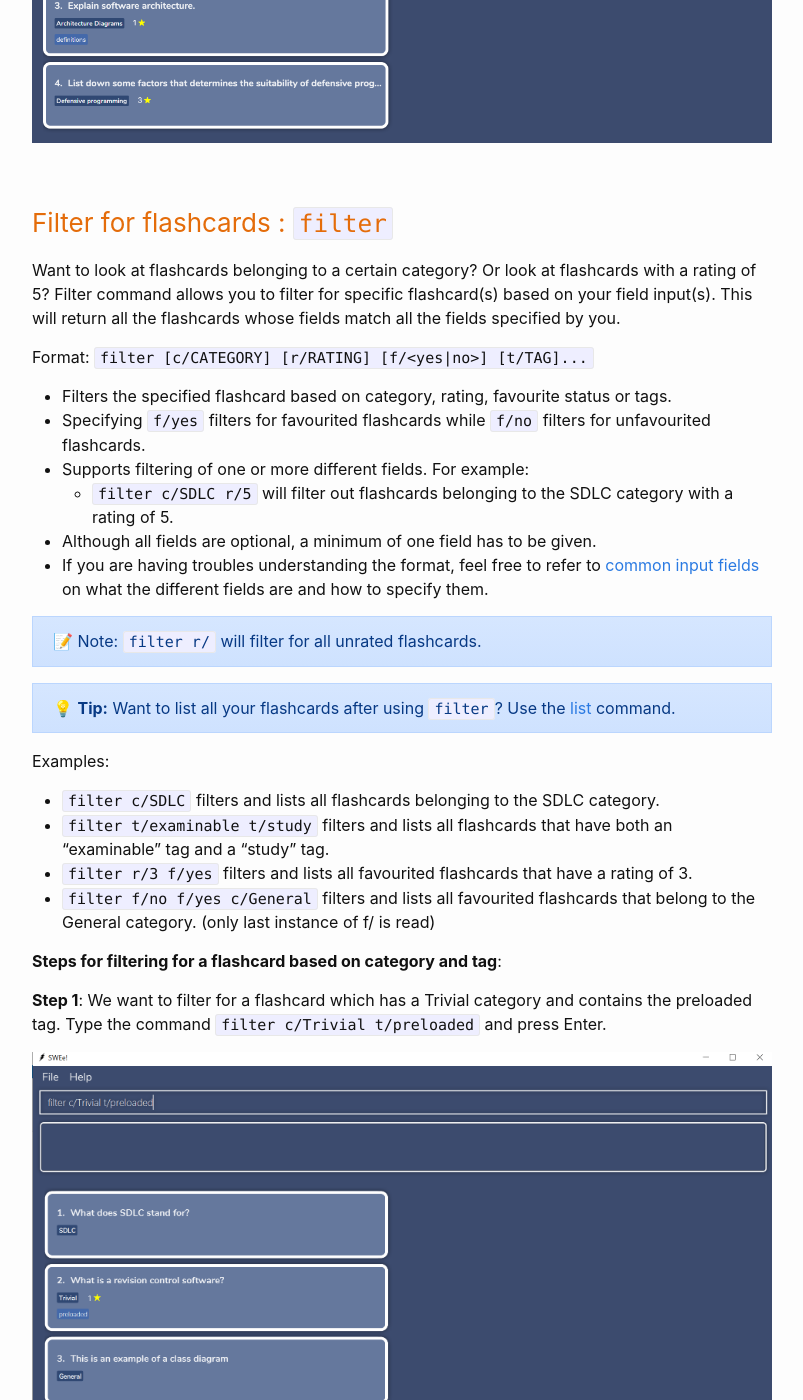
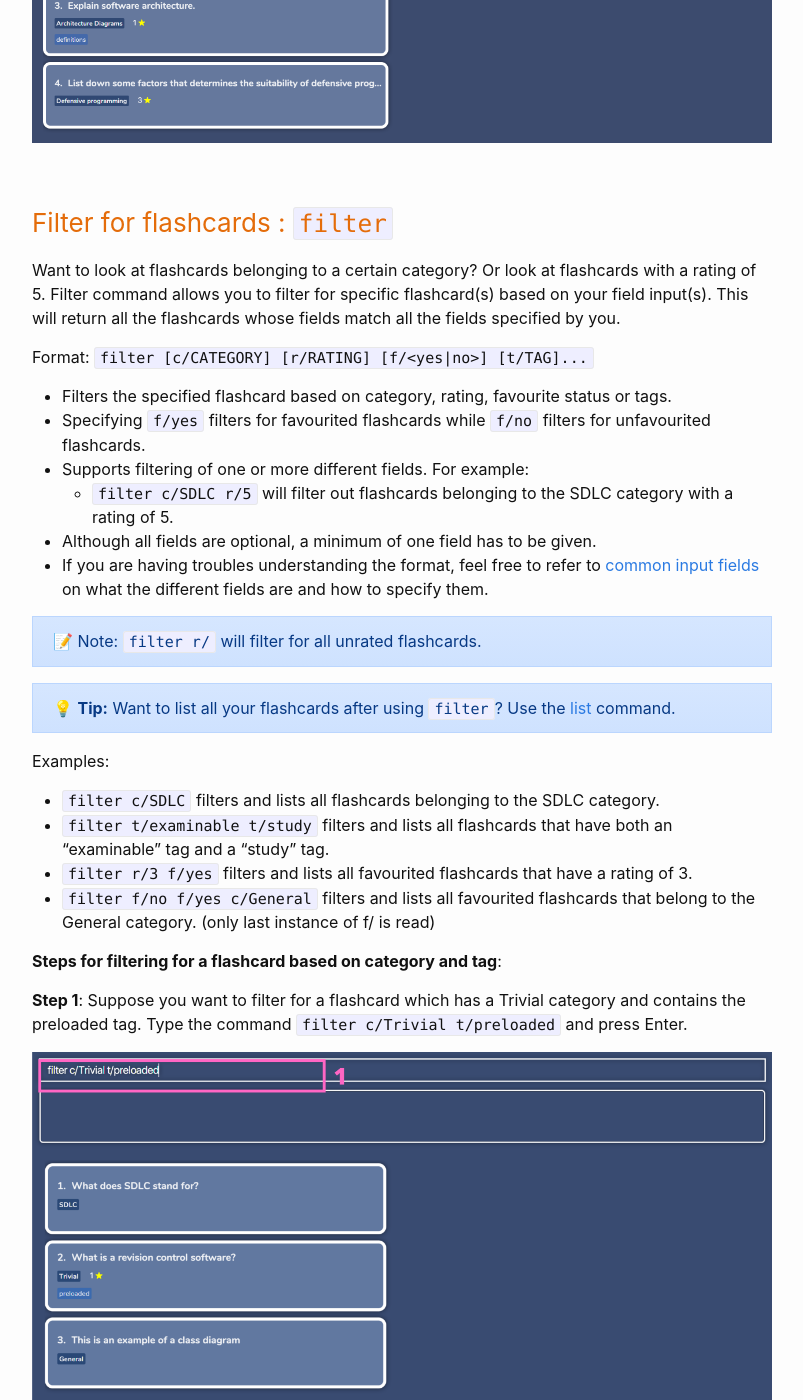
Before and after one commit to minzzelo/cs2101ug, a Jekyll site: the page built from docs/UserGuide.md, in a window 1280 px wide and 1400 px high, scrolled down 11406 px. Shown: the whole window, without its empty margins (238-1041 px from the left). Built offline with Jekyll 4.4.1, drawn with Linux system fonts in a browser that asks for light colours; emoji names are drawn with the system emoji font; part of the change alters nothing that is shown; some of the changed text lies outside the part shown.

Commit message:
Update filter feature UG

```diff
--- a/docs/UserGuide.md
+++ b/docs/UserGuide.md
@@ -250,7 +250,7 @@ Examples:
 
 ### Filter for flashcards  : `filter`
 
-Want to look at flashcards belonging to a certain category? Or look at flashcards with a rating of 5?
+Want to look at flashcards belonging to a certain category? Or look at flashcards with a rating of 5.
 Filter command allows you to filter for specific flashcard(s) based on your field input(s).
 This will return all the flashcards whose fields match all the fields specified by you.
 
@@ -280,15 +280,18 @@ Examples:
     (only last instance of f/ is read)
 
 <div style="page-break-after: always;"></div>
+
 **Steps for filtering for a flashcard based on category and tag**:
 
-**Step 1**: We want to filter for a flashcard which has a Trivial category and contains the preloaded tag. Type the command `filter c/Trivial t/preloaded` and press Enter.
+**Step 1**: Suppose you want to filter for a flashcard which has a Trivial category and contains the preloaded tag. Type the command `filter c/Trivial t/preloaded` and press Enter.
 
 ![filedirectory](images/ug/ug_filter_step1.PNG)
 
-**Step 2**: The flashcard with the category Trivial and tag field preloaded is shown.
+**Step 2**: The result display will show the number of flashcards listed after applying the filter.
 
-![filedirectory](images/ug/ug_filter_step2.PNG)
+**Step 3**: The list view will show the update list of flashcards belonging to the Trivial category with a "preloaded" tag.
+
+![filedirectory](images/ug/ug_filter_step2_3.PNG)
 
 <div style="page-break-after: always;"></div>
 
@@ -629,3 +632,5 @@ Hence, the relative file path is `image/classDiagramExample1.png`
 Examples of usages of the diagram field:
 * `add q/Is this a class diagram? a/Yes d/image/classDiagramExample1.png`
 *  `edit 1 d/image/classDiagramExample1.png`
+
+Navigate back to [adding a flashcard](#add-a-flashcard--add)
```
Also changed, not shown: docs/images/ug/ug_filter_step1.PNG, docs/images/ug/ug_filter_step2.PNG (deleted), docs/images/ug/ug_filter_step2_3.png (added).
